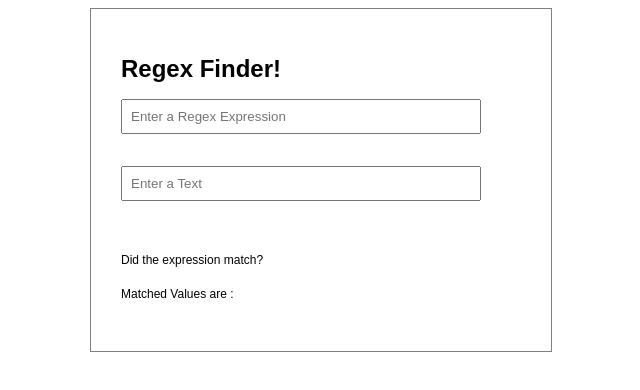
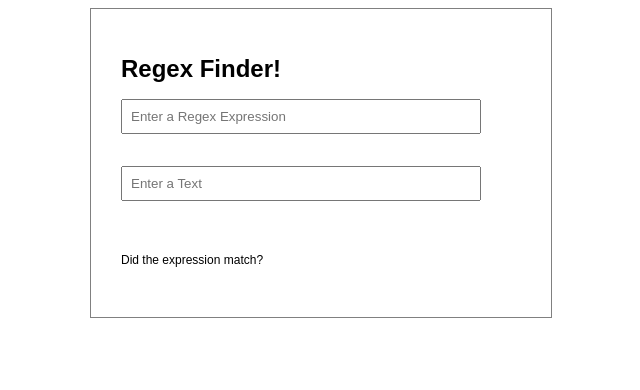
Before and after one commit to Maseeha26/angular-maseeha, an Angular app: page / in a window 1280 px wide. Shown: the top 390 px of the page, without its empty margins (319-959 px from the left). Built offline with nearby package versions, Linux system fonts and the light colour scheme.

Commit message:
1 file modified

```diff
--- a/src/app/app.component.html
+++ b/src/app/app.component.html
@@ -5,7 +5,7 @@
 	<div class="format">
 		Did the expression match? <span [ngStyle]="{'color': (isMatched === 'Matched') ? 'green' : 'red' }">{{isMatched}} </span>
 	</div>
-	<div class="format">
+	<div class="format" *ngIf="matched">
 		Matched Values are : <mark>{{matched}}</mark>
 	</div>
 </div>
```
